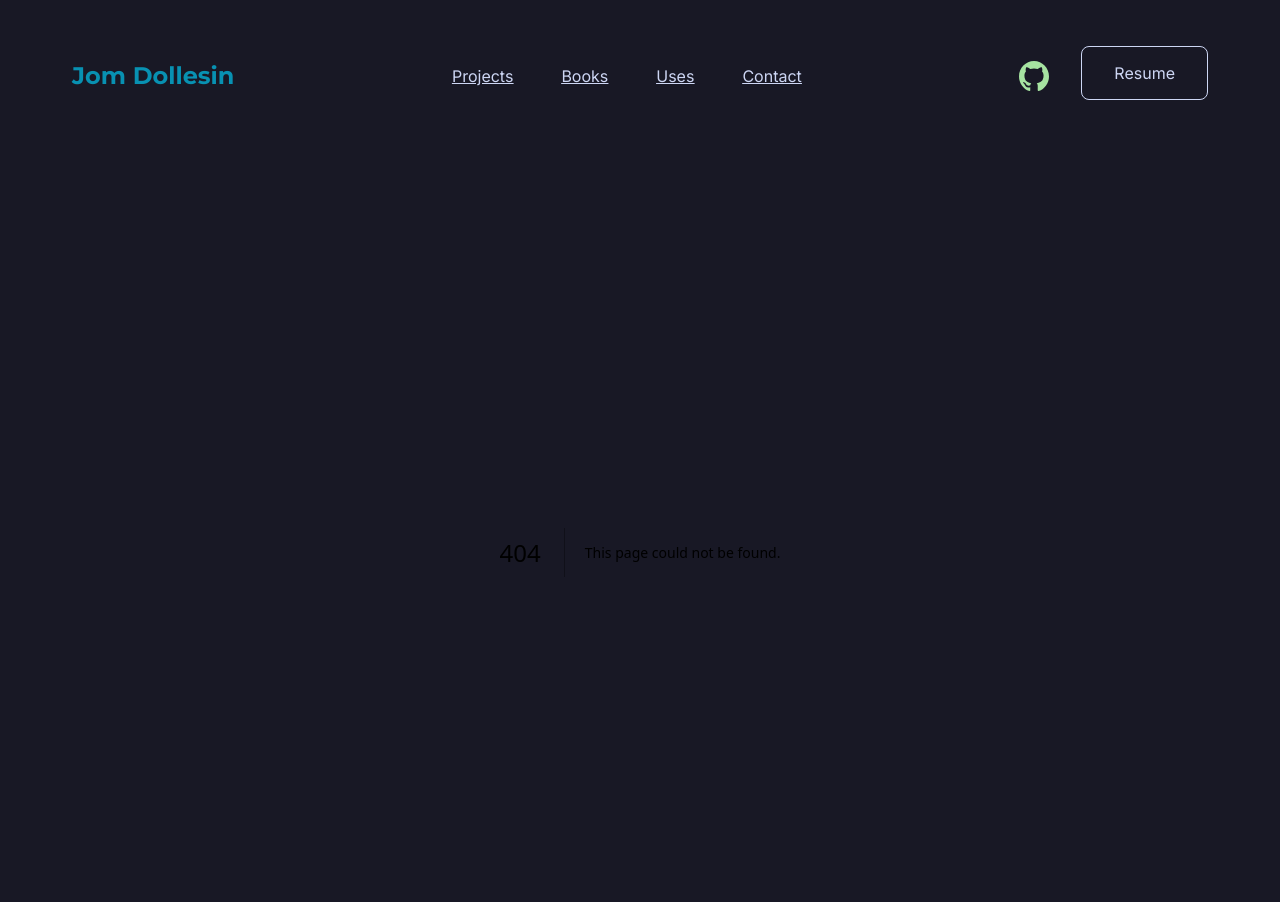
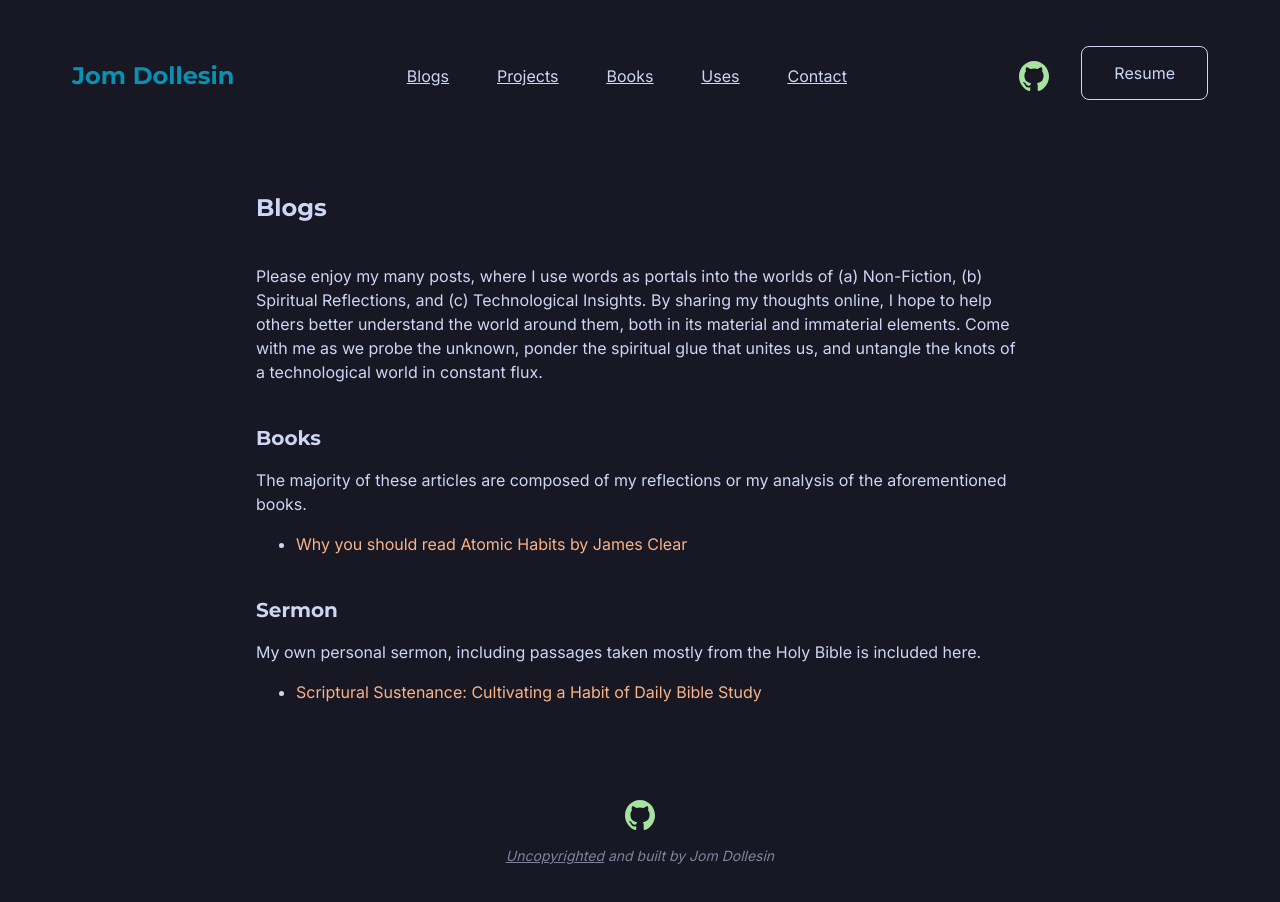
Before and after one commit to codewithjom/homepage, a Next.js app: page /blogs in a window 1280 px wide. Before the commit this address had no page. Shown: the top 902 px of the page. Built offline with nearby package versions, Linux system fonts and the light colour scheme.

Commit message:
feat: added initial blogs.

```diff
--- /dev/null
+++ b/app/blogs/page.tsx
@@ -0,0 +1,65 @@
+'use client'
+
+import { motion } from 'framer-motion'
+import { Montserrat } from 'next/font/google'
+import Footer from '../components/Footer'
+import Link from 'next/link'
+
+const montserrat = Montserrat({ subsets: ['latin'] })
+
+export default function Blogs() {
+  return (
+    <motion.div initial={{ opacity: 0 }} whileInView={{ opacity: 1 }} viewport={{ once: true }}>
+      <div>
+        <div className='mx-5 my-10 lg:max-w-3xl lg:mx-auto text-[#CDD6F4]'>
+          <h1 className={`text-2xl font-bold ${montserrat.className}`}>Blogs</h1>
+          <p className='mt-10'>
+            Please enjoy my many posts, where I use words as portals into the worlds of (a) Non-Fiction, (b) Spiritual
+            Reflections, and (c) Technological Insights. By sharing my thoughts online, I hope to help others better
+            understand the world around them, both in its material and immaterial elements. Come with me as we probe the
+            unknown, ponder the spiritual glue that unites us, and untangle the knots of a technological world in
+            constant flux.
+          </p>
+          {/** Books **/}
+          <div className='mt-10'>
+            <div>
+              <h1 className={`text-xl font-bold ${montserrat.className}`}>Books</h1>
+              <p className='mt-4'>
+                The majority of these articles are composed of my reflections or my analysis of the aforementioned
+                books.
+              </p>
+            </div>
+            <div className='mt-4'>
+              <ul className='list-disc mx-10'>
+                <li>
+                  <Link href='#' className='text-[#FAB387]'>
+                    Why you should read Atomic Habits by James Clear
+                  </Link>
+                </li>
+              </ul>
+            </div>
+          </div>
+          {/** Sermon **/}
+          <div className='mt-10'>
+            <div>
+              <h1 className={`text-xl font-bold ${montserrat.className}`}>Sermon</h1>
+              <p className='mt-4'>
+                My own personal sermon, including passages taken mostly from the Holy Bible is included here.
+              </p>
+            </div>
+            <div className='mt-4'>
+              <ul className='list-disc mx-10'>
+                <li>
+                  <Link href='#' className='text-[#FAB387]'>
+                    Scriptural Sustenance: Cultivating a Habit of Daily Bible Study
+                  </Link>
+                </li>
+              </ul>
+            </div>
+          </div>
+        </div>
+        <Footer />
+      </div>
+    </motion.div>
+  )
+}
--- a/app/components/Navbar.tsx
+++ b/app/components/Navbar.tsx
@@ -50,6 +50,11 @@ export default function NavBar() {
               >
                 <ul className='h-screen md:h-auto text-[#CDD6F4] items-center justify-center md:flex text-2xl lg:text-base'>
                   <li className='py-2 px-6 text-center underline md:hover:text-[#FAB387] md:hover:bg-transparent'>
+                    <Link href='/blogs' onClick={() => setNavbar(!navbar)}>
+                      Blogs
+                    </Link>
+                  </li>
+                  <li className='py-2 px-6 text-center underline md:hover:text-[#FAB387] md:hover:bg-transparent'>
                     <Link href='/projects' onClick={() => setNavbar(!navbar)}>
                       Projects
                     </Link>
--- a/app/contact/page.tsx
+++ b/app/contact/page.tsx
@@ -10,7 +10,7 @@ export default function Contact() {
   return (
     <motion.div initial={{ opacity: 0 }} whileInView={{ opacity: 1 }} viewport={{ once: true }}>
       <div className='mx-5 text-[#CDD6F4]'>
-        <div className='container my-24 mx-auto md:px-6'>
+        <div className='container my-10 mx-auto md:px-6'>
           <section className='mb-32'>
             <div className='flex flex-wrap'>
               <div className='mb-10 w-full shrink-0 grow-0 basis-auto md:mb-0 md:w-6/12 md:px-3 lg:px-6'>
--- a/app/uses/components/Uses.tsx
+++ b/app/uses/components/Uses.tsx
@@ -6,7 +6,7 @@ const montserrat = Montserrat({ subsets: ['latin'] })
 export default function Uses() {
   return (
     <div>
-      <div className='mt-16'>
+      <div className='my-10'>
         <div className='lg:max-w-3xl lg:mx-auto'>
           <h1 className={`text-2xl font-bold ${montserrat.className}`}>Uses</h1>
           <p className='italic mt-4 text-[#7F849C]'>Last updated July 29, 2023</p>
--- a/next.config.js
+++ b/next.config.js
@@ -1,4 +1,9 @@
 /** @type {import('next').NextConfig} */
-const nextConfig = {}
+const nextConfig = {
+  experimental: {
+    mdxRs: true
+  }
+}
 
-module.exports = nextConfig
+const withMDX = require('@next/mdx')()
+module.exports = withMDX(nextConfig)
--- a/package.json
+++ b/package.json
@@ -11,6 +11,7 @@
   "dependencies": {
     "@next/mdx": "^13.4.18",
     "@nextui-org/react": "^1.0.0-beta.13",
+    "@tailwindcss/typography": "^0.5.9",
     "@types/node": "20.4.5",
     "@types/react": "18.2.17",
     "@types/react-dom": "18.2.7",
--- a/tailwind.config.js
+++ b/tailwind.config.js
@@ -5,6 +5,25 @@ module.exports = {
     './components/**/*.{js,ts,jsx,tsx,mdx}',
     './app/**/*.{js,ts,jsx,tsx,mdx}'
   ],
-  theme: {},
-  plugins: []
+  theme: {
+    extend: {
+      typography: {
+        DEFAULT: {
+          css: {
+            color: '#CDD6F4',
+            h1: {
+              color: '#CDD6F4'
+            },
+            h2: {
+              color: '#CDD6F4'
+            },
+            h3: {
+              color: '#CDD6F4'
+            }
+          }
+        }
+      }
+    }
+  },
+  plugins: [require('@tailwindcss/typography')]
 }
```
Also changed, not shown: mdx-components.tsx (added, +15 -0 lines), 1 other file (tests, documents, lock files or other folders).
